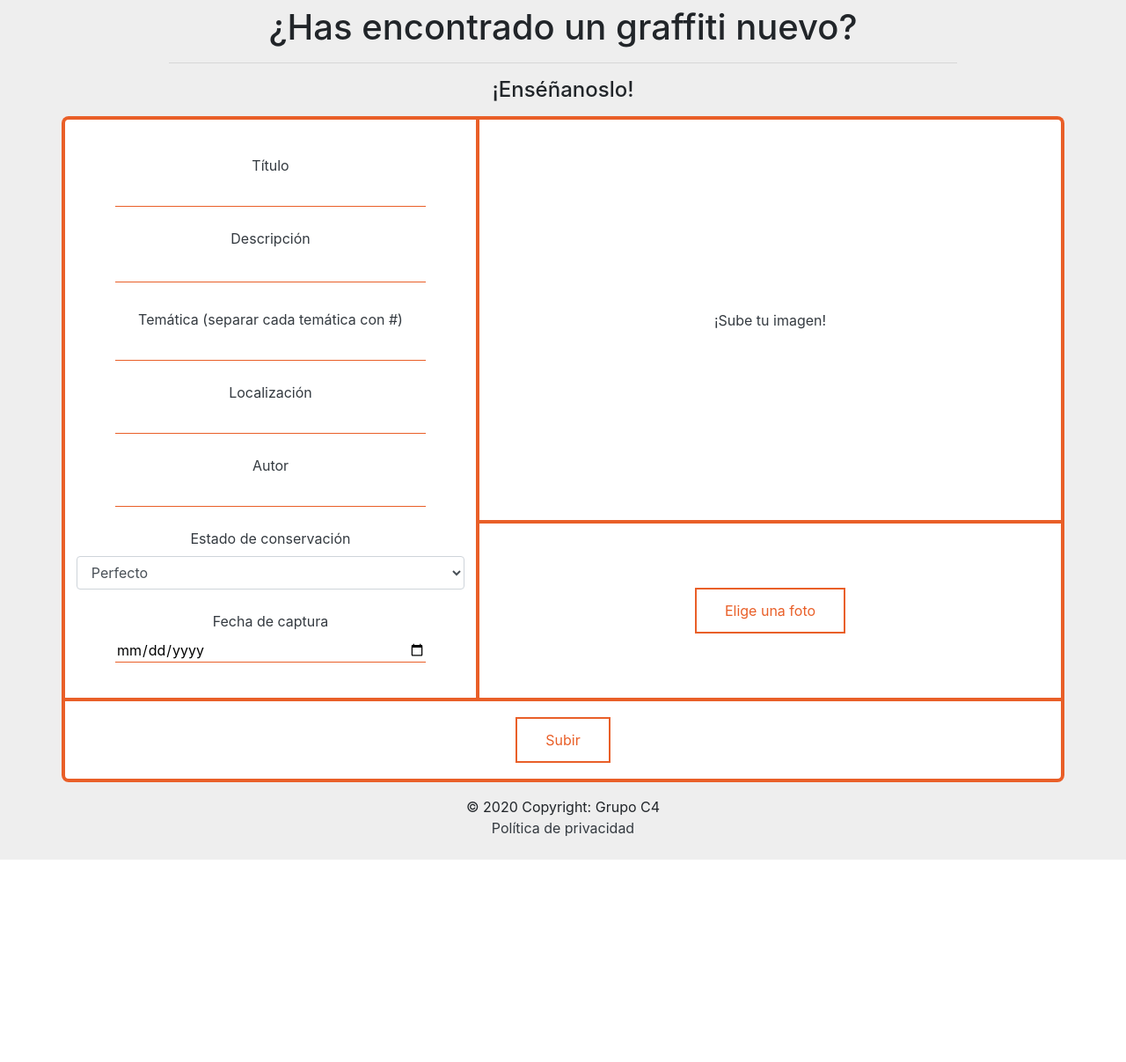
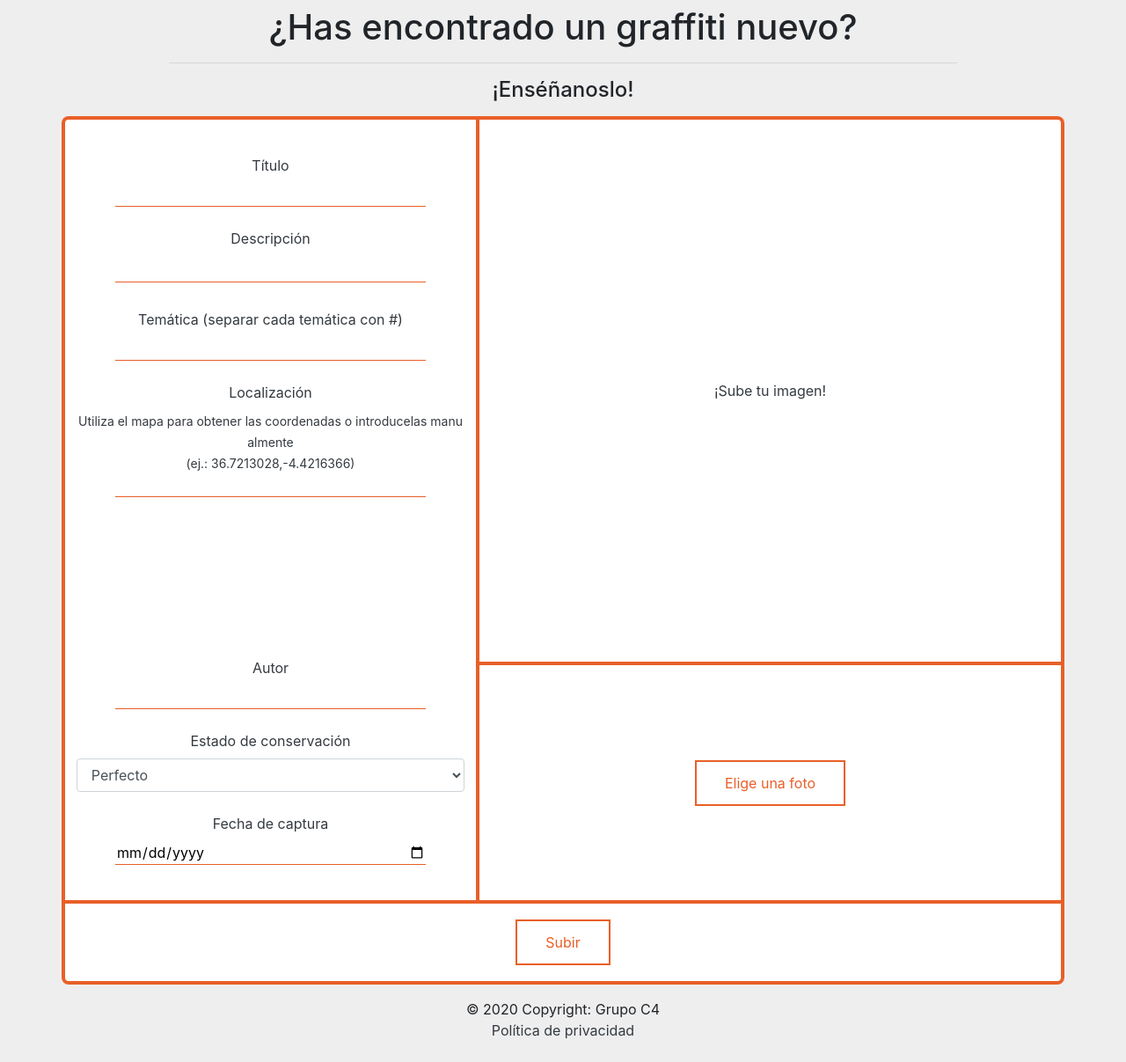
Before and after one commit to juliarobles/graffitisWeb, a Django app: template clienteApp/templates/publicacion_crear.html in a window 1280 px wide. Shown: the part 75-1282 px from the top of the page at 88% size. Before the commit the page ends 1052 px from the top, so only its background shows below. Run offline with Django 3.2, Linux system fonts and the light colour scheme; the template is opened without the code that fills it, so the values that code supplies are empty; a map, chart or similar area stays blank; some libraries are stand-ins or nearby versions.

Commit message:
Añadido selección por mapa en crear publicación. También se pueden añadir las coordenadas manualmente. Añadida comprobación de que el texto cumple con un formato de coordenadas.

```diff
--- a/clienteApp/templates/inicio.html
+++ b/clienteApp/templates/inicio.html
@@ -74,7 +74,7 @@ crossorigin=""></script>
       function ponerMapa(){
         console.log(positionLat);
         console.log(positionLon);
-        var mymap = L.map('mapid').setView([positionLat, positionLon], 16);
+        var mymap = L.map('mapid').setView([positionLat, positionLon], 15);
         L.tileLayer('https://api.mapbox.com/styles/v1/{id}/tiles/{z}/{x}/{y}?access_token={accessToken}', {
             attribution: 'Map data &copy; <a href="https://www.openstreetmap.org/copyright">OpenStreetMap</a> contributors, Imagery © <a href="https://www.mapbox.com/">Mapbox</a>',
             maxZoom: 18,
--- a/clienteApp/templates/publicacion_crear.html
+++ b/clienteApp/templates/publicacion_crear.html
@@ -1,4 +1,15 @@
 {% extends 'base.html' %}
+
+
+{% block head %}
+    <link rel="stylesheet" href="https://unpkg.com/leaflet@1.7.1/dist/leaflet.css"
+    integrity="sha512-xodZBNTC5n17Xt2atTPuE1HxjVMSvLVW9ocqUKLsCC5CXdbqCmblAshOMAS6/keqq/sMZMZ19scR4PsZChSR7A=="
+    crossorigin=""/>
+    <script src="https://unpkg.com/leaflet@1.7.1/dist/leaflet.js"
+    integrity="sha512-XQoYMqMTK8LvdxXYG3nZ448hOEQiglfqkJs1NOQV44cWnUrBc8PkAOcXy20w0vlaXaVUearIOBhiXZ5V3ynxwA=="
+    crossorigin=""></script>
+    <script src="https://ajax.googleapis.com/ajax/libs/jquery/3.5.1/jquery.min.js"></script>
+{% endblock head %}
 
 
 {% block body %}
@@ -29,7 +40,10 @@
             </div>
             <div class="campo-form">
                 <label for="localizacion">Localización</label> <br>
-                <input maxlength="50" type="text" name="localizacion" id="localizacion" required>
+                <small>Utiliza el mapa para obtener las coordenadas o introducelas manualmente</small><br>
+                <small>(ej.: 36.7213028,-4.4216366)</small>
+                <input maxlength="50" type="text" name="localizacion" id="localizacion" required pattern="^(-?\d+(\.\d+)?),\s*(-?\d+(\.\d+)?)$">
+                <div id="mapid" class="mt-2" style="height: 150px;"></div>
             </div>
             <div class="campo-form">
                 <label for="autor">Autor</label> <br>
@@ -103,6 +117,52 @@
 
         today = yyyy+'-'+mm+'-'+dd;
         document.getElementById("fecha_captura").setAttribute("max", today);
-      }
+    }
+
+    var positionLon = -4.4216366;
+    var positionLat = 36.7213028;
+    var mymap;
+    var marker;
+    var inputLoc = document.getElementById('localizacion');
+
+    if(navigator.geolocation){
+    navigator.geolocation.getCurrentPosition(function showPosition(position){
+        positionLat = position.coords.latitude;
+        positionLon = position.coords.longitude;
+        ponerMapa();
+    }, function(objPositionError)
+    {
+        ponerMapa();
+    }, {
+        maximumAge: 75000,
+        timeout: 15000
+    });
+    } else {
+        ponerMapa();
+    }
+
+    function ponerMapa(){
+        console.log(positionLat);
+        console.log(positionLon);
+        mymap = L.map('mapid').setView([positionLat, positionLon], 13);
+        L.tileLayer('https://api.mapbox.com/styles/v1/{id}/tiles/{z}/{x}/{y}?access_token={accessToken}', {
+            attribution: 'Map data &copy; <a href="https://www.openstreetmap.org/copyright">OpenStreetMap</a> contributors, Imagery © <a href="https://www.mapbox.com/">Mapbox</a>',
+            maxZoom: 20,
+            id: 'mapbox/streets-v11',
+            tileSize: 512,
+            zoomOffset: -1,
+            accessToken: 'pk.eyJ1IjoianVsaWFyb2JsZXMiLCJhIjoiY2trNG8xcWs5MTU1MjMycW9vNHQydjZ3MiJ9.tn9yzxwspPqdNymmZMqPfA'
+        }).addTo(mymap);
+        mymap.on('click', function(e) {
+            if(marker){
+                mymap.removeLayer(marker);
+            }
+            console.log(e.latlng);
+            marker = L.marker(e.latlng).addTo(mymap);
+            inputLoc.value = e.latlng.lat + "," + e.latlng.lng;
+        });
+    }
+
+
 </script>
 {% endblock body %}
--- a/clienteApp/templates/publicacion_detail.html
+++ b/clienteApp/templates/publicacion_detail.html
@@ -211,7 +211,8 @@
             var marker = L.marker([coordenadas[0], coordenadas[1]]).addTo(mymap);
         } catch (error) {
             console.error(error);
+            var mapa = document.getElementById("map").style.display = "none";
         }
-      </script>
+    </script>
 
 {% endblock %}
```
